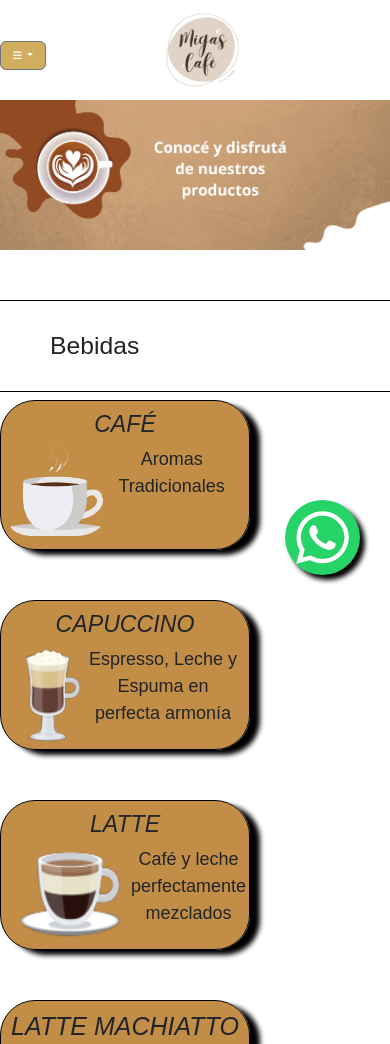
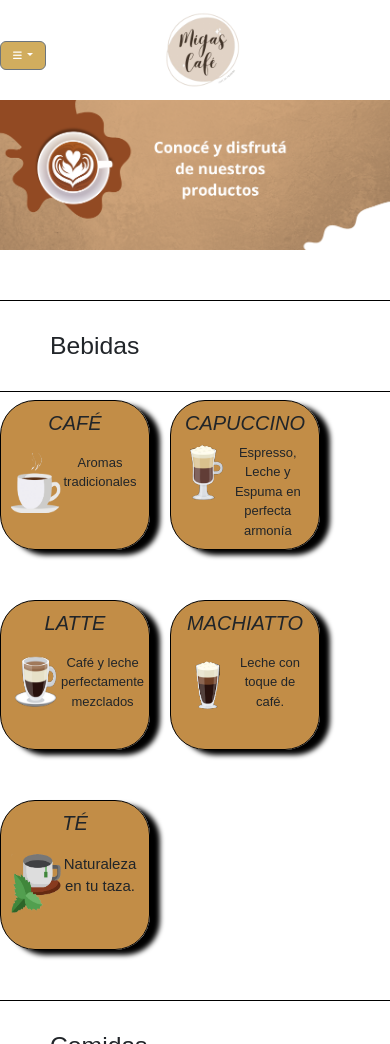
Before and after one commit to GabidaS1999/code2-JosedaSilva, a website: page paginas/menu.html in a window 390 px wide. Shown: the top 1044 px of the page. Drawn offline with nearby package versions, Linux system fonts and the light colour scheme.

Commit message:
varios cambios

```diff
--- a/paginas/menu.html
+++ b/paginas/menu.html
@@ -60,7 +60,7 @@
             <section class="tarjetas">
                 <div class="tarjetita ">
                     <h3>CAFÉ</h3>
-                    <p class=""><img class="imagen-c" src="../MULTIMEDIA/bebidas/café.png" alt="">Aromas Tradicionales</p>
+                    <p class=""><img class="imagen-c" src="../MULTIMEDIA/bebidas/café.png" alt="">Aromas tradicionales</p>
                  </div>
                  <div class="tarjetita">
                     <h3>CAPUCCINO</h3>
@@ -71,13 +71,12 @@
                     <p><img src="../MULTIMEDIA/bebidas/latte.png" alt=""> Café y leche perfectamente mezclados</p>
                  </div>
                  <div class="tarjetita ">
-                    <h3 class="machiatto">LATTE MACHIATTO </h3>
-                    <p class=""><img class="imagen-m" src="../MULTIMEDIA/bebidas/latte-machiatto.png" alt="">Leche con toque de café</p>
+                    <h3 class="machiatto"> MACHIATTO </h3>
+                    <p class=""><img class="imagen-m" src="../MULTIMEDIA/bebidas/latte-machiatto.png" alt="">Leche con toque de café.</p>
                  </div>
                  <div class="tarjetita">
                     <h3>TÉ</h3>
-                    <p class="p-te"><img class="imagen-c" src="../MULTIMEDIA/bebidas/té.png" alt=""> Naturaleza en tu taza.
-                    Descubre nuestros sabores </p>
+                    <p class="p-te"><img class="imagen-c" src="../MULTIMEDIA/bebidas/té.png" alt=""> Naturaleza en tu taza.</p>
                  </div>
 
             </section>
@@ -104,7 +103,7 @@
                  </div>
                  <div class="tarjetita">
                     <h3>DONAS</h3>
-                    <p class="p-te"><img class="imagen-c" src="../MULTIMEDIA/comidas/donas.png" alt=""> Dulce Tentación en Círculos.</p>
+                    <p class="p-te"><img class="imagen-c" src="../MULTIMEDIA/comidas/donas.png" alt=""> Dulce tentación en círculos.</p>
                  </div>
 
             </section>
@@ -139,9 +138,7 @@
            </div>
          </section>
        </footer>
-       <div class="wpp">
-        <a href="https://api.whatsapp.com/send?phone=+59893746925&text=¡Hola! Estoy interesado en sus servicios."><i class="fa-brands fa-whatsapp"></i></a>
-      </div>
+
 
        <!--SCRIPT BOOTSTRAP-->
        <script src="https://cdn.jsdelivr.net/npm/bootstrap@5.3.1/dist/js/bootstrap.bundle.min.js" integrity="sha384-HwwvtgBNo3bZJJLYd8oVXjrBZt8cqVSpeBNS5n7C8IVInixGAoxmnlMuBnhbgrkm" crossorigin="anonymous"></script>
--- a/scss/_menu.scss
+++ b/scss/_menu.scss
@@ -37,26 +37,47 @@
             transition: 0.5s;
             box-shadow:  10px 5px 5px black;
             margin-bottom: 30px;
+            @media(max-width:576px){
+                display: flex;
+                flex-wrap: wrap;
+                width: 150px;
+            }
             h3{
 
                 text-align: center;
                 width: 100%;
                 font-style: italic;
+                @media(max-width: 576px){
+                    font-size: 20px;
+                }
             }
             img{
                 width: 120px;
                 height: 100px;
+                @media(max-width:576px){
+                    width: 50px;
+                    height: 60px;
+                }
             }
             p{
                 display: flex;
-
                 font-size: 18px;
+                @media(max-width:576px){
+                    font-size: 13px;
+                }
             }
             .machiatto{
                 font-size: 25px;
+                @media(max-width: 576px){
+                    font-size: 20px;
+                }
               }
             .imagen-c{
                 height: 90px;
+                @media(max-width:576px){
+                    width: 50px;
+                    height: 60px;
+                }
             }
             .p-te{
                 font-size: 15px;
@@ -69,15 +90,7 @@
             flex-wrap: wrap;
             padding-left: 0;
         }
-        @media(max-width:768px){
-            padding-left: 0;
-            display: flex;
-            flex-wrap: wrap;
-        }
-        @media(max-width:576px){
-            display: flex;
-            flex-wrap: wrap;
-        }
+
 
     }
 }
--- a/scss/_navegador.scss
+++ b/scss/_navegador.scss
@@ -7,8 +7,6 @@
     flex-wrap: wrap;
     z-index: 500;
     position: relative;
-
-
     h1{
         padding-left: 180px;
         @media(max-width:1200px){
--- a/scss/_whatsapp.scss
+++ /dev/null
@@ -1,18 +0,0 @@
-.wpp{
-    width: 75px;
-    height: 75px;
-    background-color: rgb(37 211 102);
-    border-radius: 50%;
-    display: flex;
-    justify-content: center;
-    align-items: center;
-    text-align: center;
-    position: fixed;
-    top: 500px;
-    right: 30px;
-    box-shadow:  5px 5px 5px black;
-    i{
-        color: white;
-        font-size: 60px;
-    }
-}
--- a/scss/style.scss
+++ b/scss/style.scss
@@ -10,7 +10,7 @@
 @import "mixin";
 @import "boton";
 @import "extend";
-@import "whatsapp";
+
 
 @each  $color in $colores{
     .#{$color}{
```
Also changed, not shown: index.html (+5 -6 lines), paginas/galeria.html (+0 -4 lines), paginas/registro.html (+1 -3 lines), css/style.css, 1 other file.
